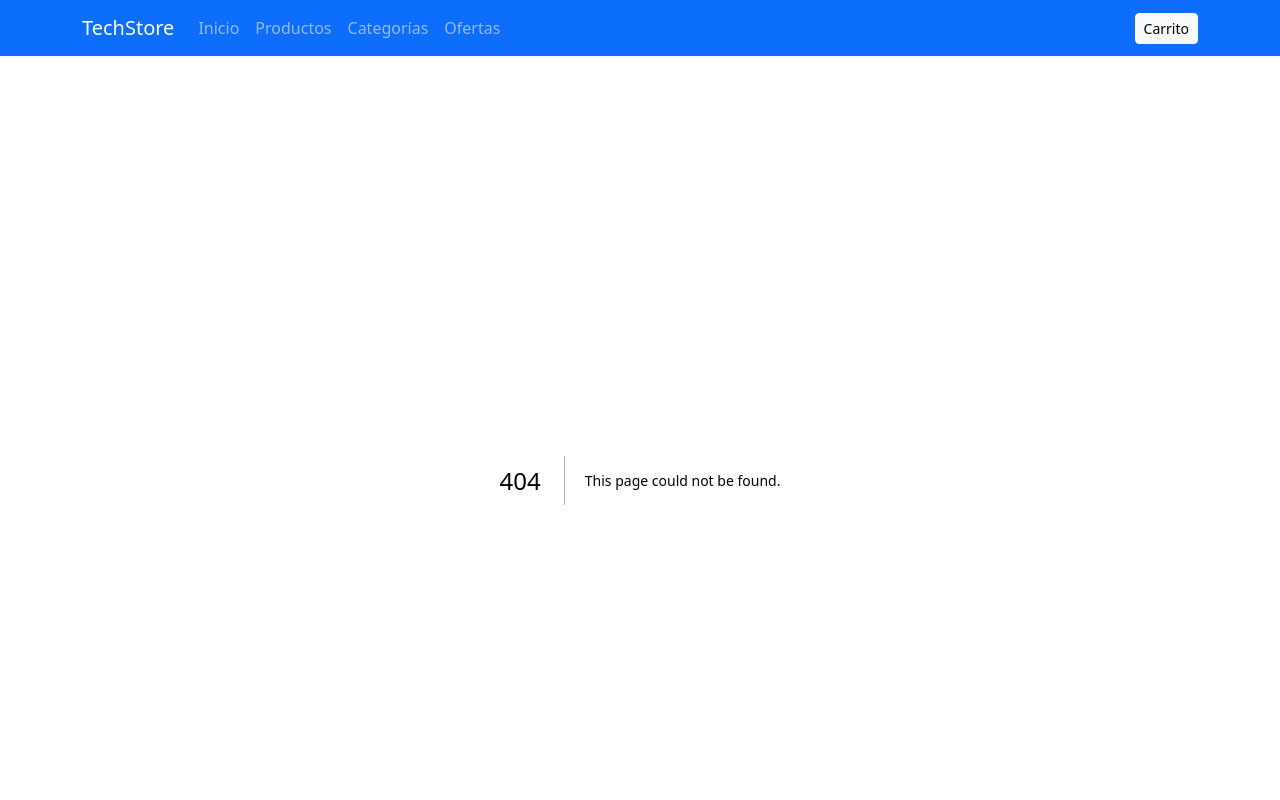
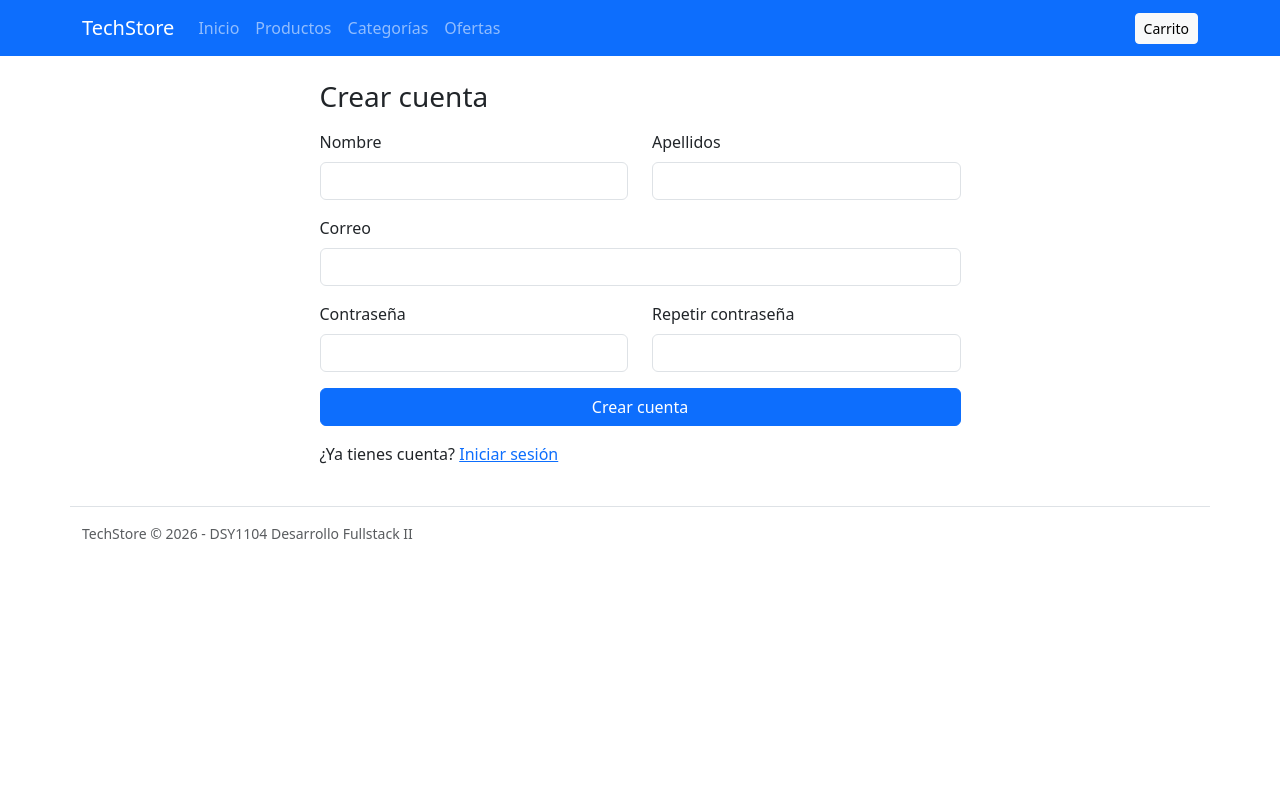
Before and after one commit to joe-munozd01/TechStore-Web, a Next.js app: page /registro in a window 1280 px wide. Before the commit this address had no page. Shown: the top 800 px of the page. Built offline with nearby package versions, Linux system fonts and the light colour scheme.

Commit message:
Agrego páginas de login y registro

```diff
--- /dev/null
+++ b/app/login/page.jsx
@@ -0,0 +1,5 @@
+import LoginPagina from "../../components/LoginPagina";
+
+export default function Login() {
+  return <LoginPagina />;
+}
--- /dev/null
+++ b/app/registro/page.jsx
@@ -0,0 +1,5 @@
+import RegistroPagina from "../../components/RegistroPagina";
+
+export default function Registro() {
+  return <RegistroPagina />;
+}
--- /dev/null
+++ b/components/RegistroPagina.jsx
@@ -0,0 +1,30 @@
+'use client';
+import Link from "next/link";
+import { useRouter } from "next/navigation";
+import { useAuth } from "../context/AuthContext";
+import FormularioRegistro from "./FormularioRegistro";
+
+export default function RegistroPagina() {
+  const router = useRouter();
+  const { usuario, registrar } = useAuth();
+
+  if (usuario) {
+    return <div className="alert alert-info">Ya tienes una sesión iniciada como {usuario.nombre}. <Link href="/">Ir al inicio</Link></div>;
+  }
+
+  const crear = (datos) => {
+    const respuesta = registrar(datos);
+    if (respuesta.ok) router.push("/");
+    return respuesta;
+  };
+
+  return (
+    <div className="row justify-content-center">
+      <div className="col-12 col-md-10 col-lg-7">
+        <h1 className="h3 mb-3">Crear cuenta</h1>
+        <FormularioRegistro onEnviar={crear} />
+        <p className="mt-3">¿Ya tienes cuenta? <Link href="/login">Iniciar sesión</Link></p>
+      </div>
+    </div>
+  );
+}
```
Also changed, not shown: components/LoginPagina.jsx (added, +31 -0 lines).
